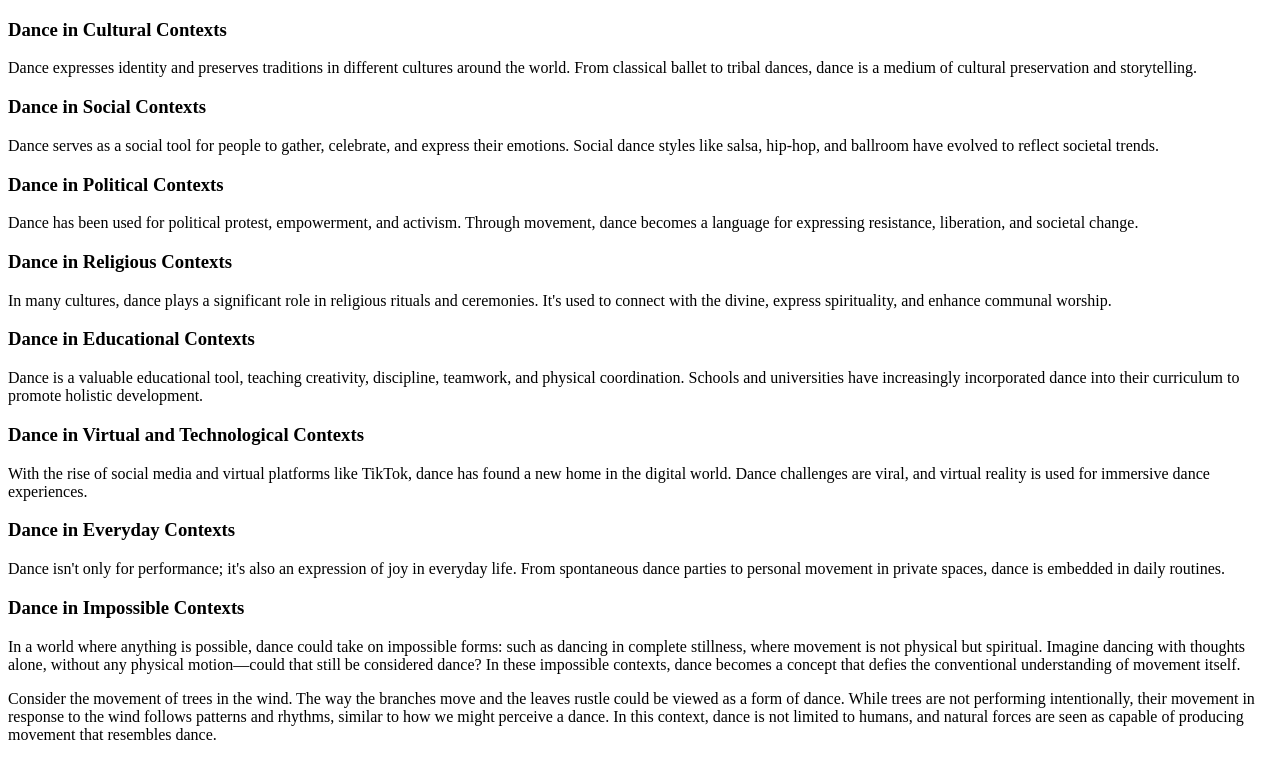
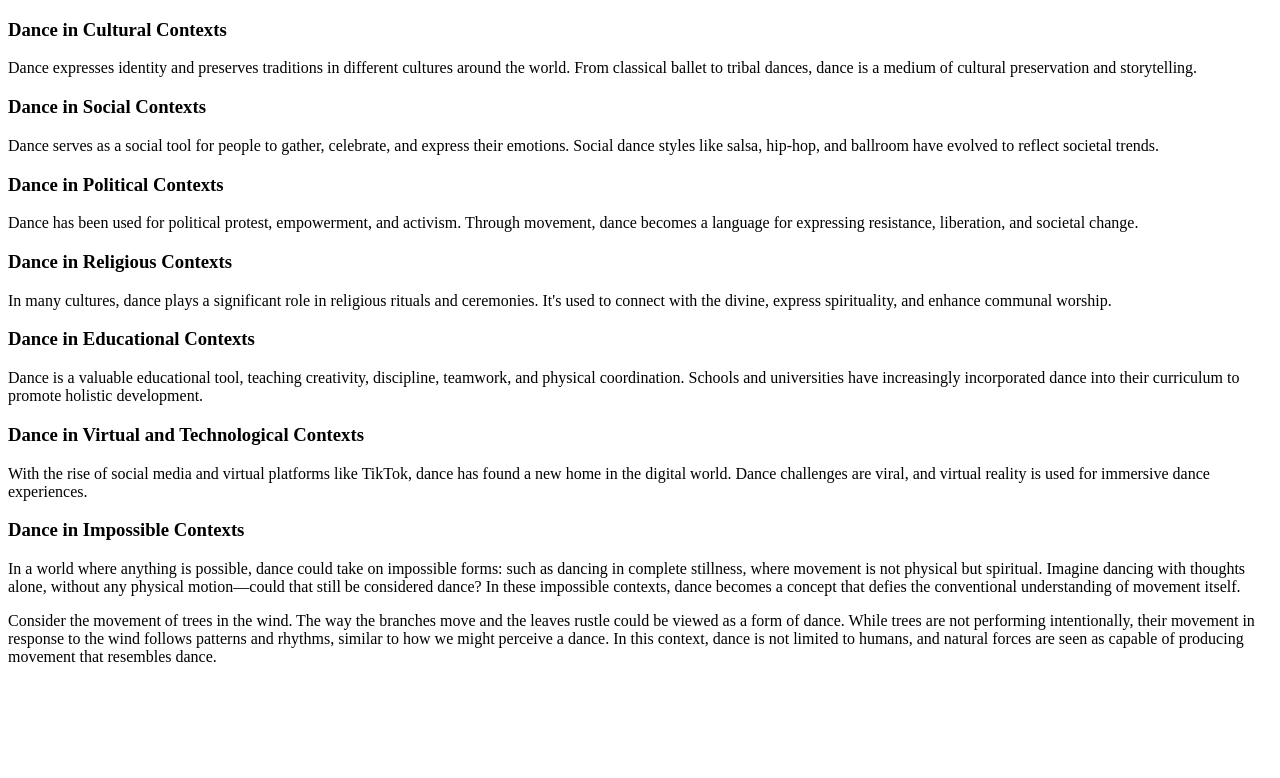
Before and after one commit to BocsaGeorgiana/BocsaGeorgiana.github.io, a plain HTML site: page contexts.html in a window 1280 px wide. Drawn offline with Linux system fonts and the light colour scheme.

Commit message:
small ui change

```diff
--- a/contexts.html
+++ b/contexts.html
@@ -59,14 +59,6 @@
                         experiences.</p>
                 </div>
             </div>
-            <div class="timeline-item">
-                <div class="timeline-content">
-                    <h3>Dance in Everyday Contexts</h3>
-                    <p>Dance isn't only for performance; it's also an expression of joy in everyday life. From
-                        spontaneous
-                        dance parties to personal movement in private spaces, dance is embedded in daily routines.</p>
-                </div>
-            </div>
 
             <div class="timeline-item">
                 <div class="timeline-content">
```
Also changed, not shown: science_of_dance.html (+1 -1 lines).
